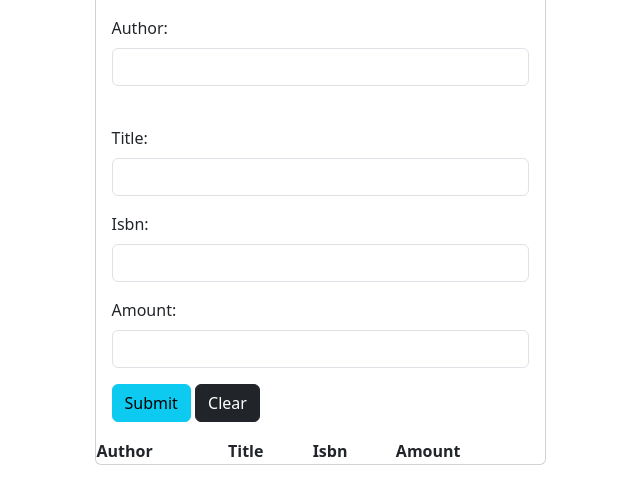
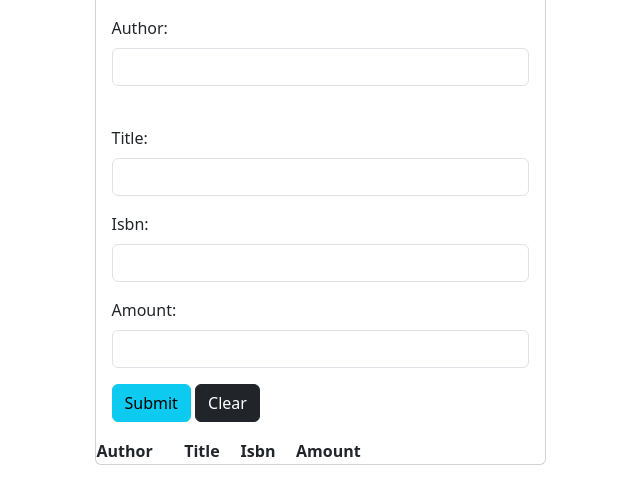
Before and after one commit to koladamy9/book-app, a plain HTML site: page index.html in a window 1280 px wide. Shown: the part 116-620 px from the top of the page, without its empty margins (320-960 px from the left). Drawn offline with nearby package versions, Linux system fonts and the light colour scheme.

Commit message:
my fouth push

```diff
--- a/index.html
+++ b/index.html
@@ -50,7 +50,7 @@
                             </div>
                         </form>
                     </div>
-                    <table width="450">
+                    <table width="300">
                         <tr>
                             <th >Author</th>
                             <th>Title</th>
```
